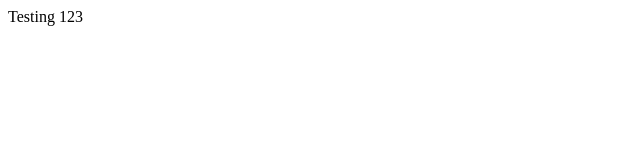
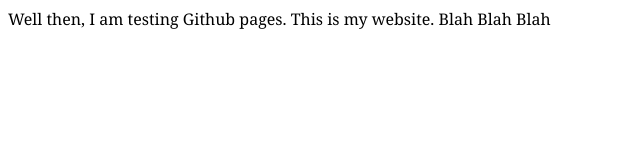
Before and after one commit to TheTechnoGuy18/thetechnoguy18, a plain HTML site: page index.html in a window 1280 px wide. Shown: the whole page, without its empty margins (0-640 px from the left). Drawn offline with Linux system fonts and the light colour scheme.

Commit message:
Update index.html

```diff
--- a/index.html
+++ b/index.html
@@ -1 +1 @@
-<p>Testing 123</p>
+<p><span style="font-family:Georgia,serif">Well then, I am testing Github pages. This is my website. Blah Blah Blah</span></p>
```
